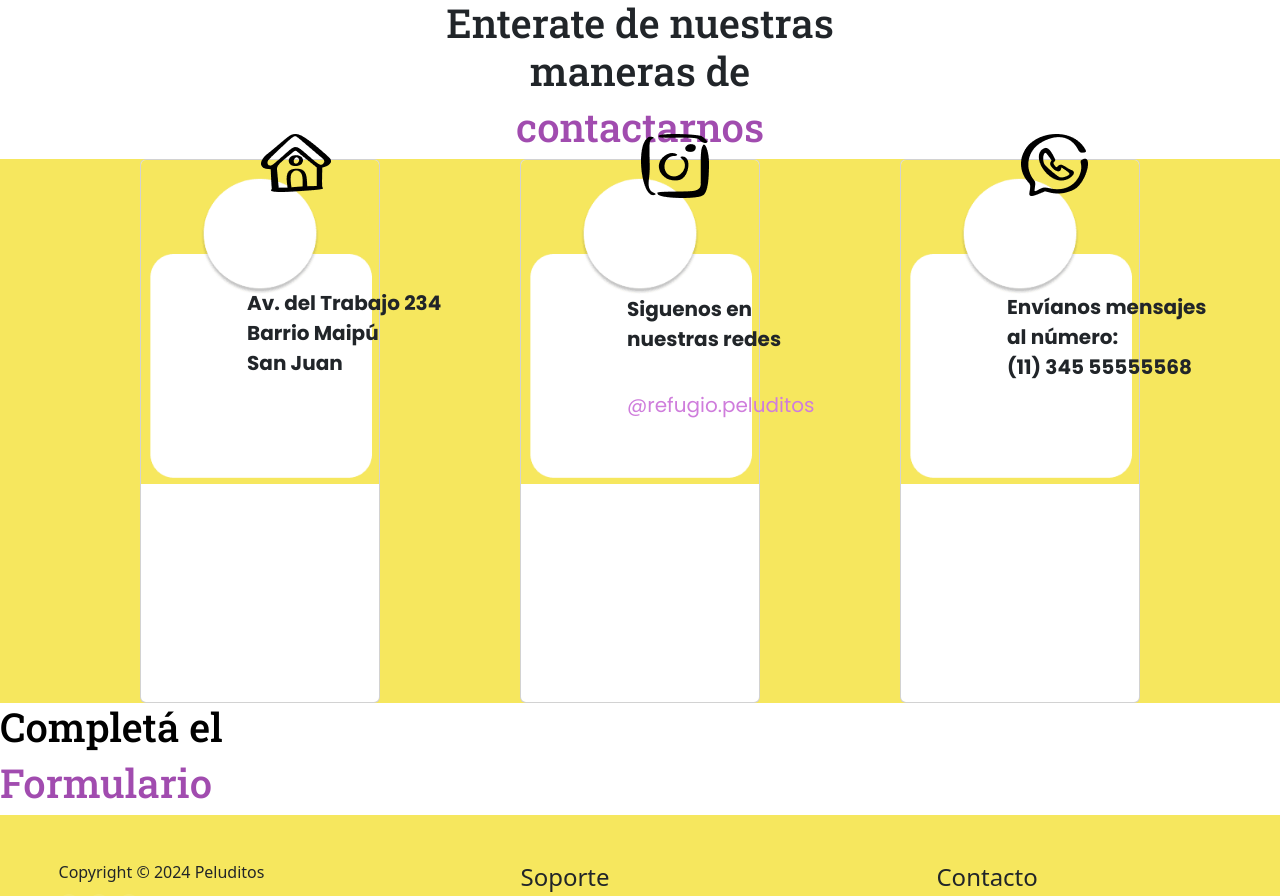
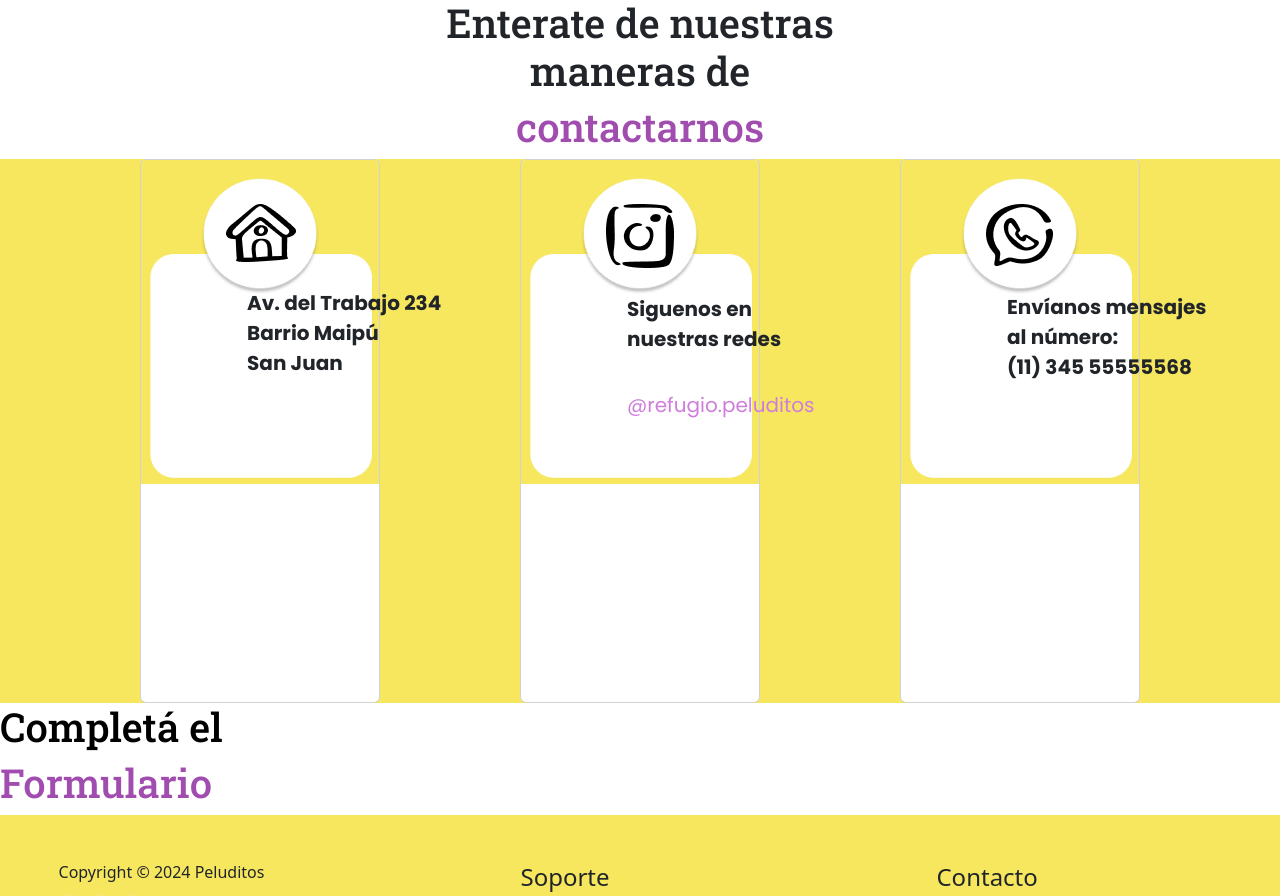
Before and after one commit to No-Country-simulation/c20-49-t-python-react, a React (Vite) app: page /Contacto in a window 1280 px wide. Shown: the part 1224-2120 px from the top of the page. Built offline with nearby package versions, Linux system fonts and the light colour scheme.

Commit message:
acomode la altura de los iconos en la seccion contacto

```diff
--- a/src/components/Contacto/Contacto.css
+++ b/src/components/Contacto/Contacto.css
@@ -58,13 +58,13 @@
     font-size: 20px;
 }
 .iconoCasa{
-    transform: translate(120px, -350px);
+    transform: translate(85px, -280px);
 }
 .iconoInstagram{
-    transform: translate(120px, -350px);
+    transform: translate(85px, -280px);
 }
 .iconoWhatsapp{
-    transform: translate(120px, -350px);
+    transform: translate(85px, -280px);
 }
 .tituloCompleta{
     color: #000000;
```
